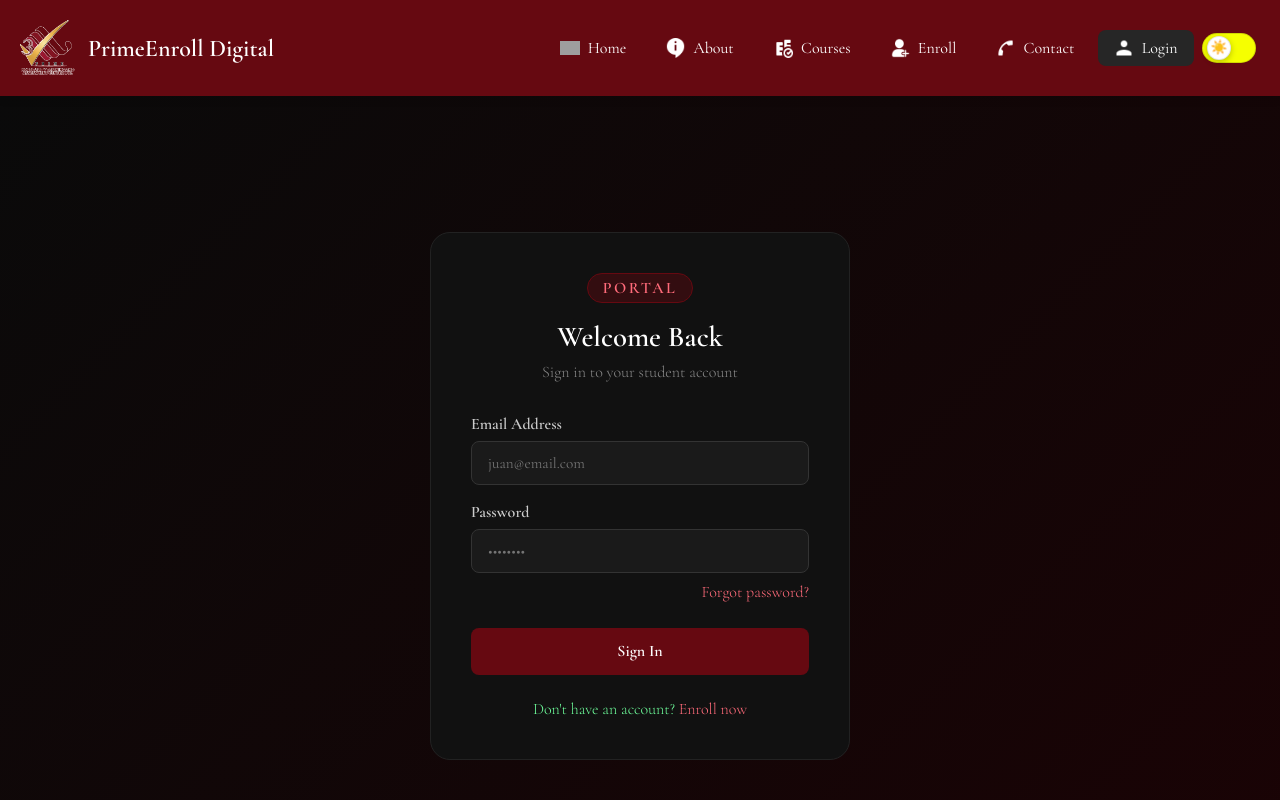
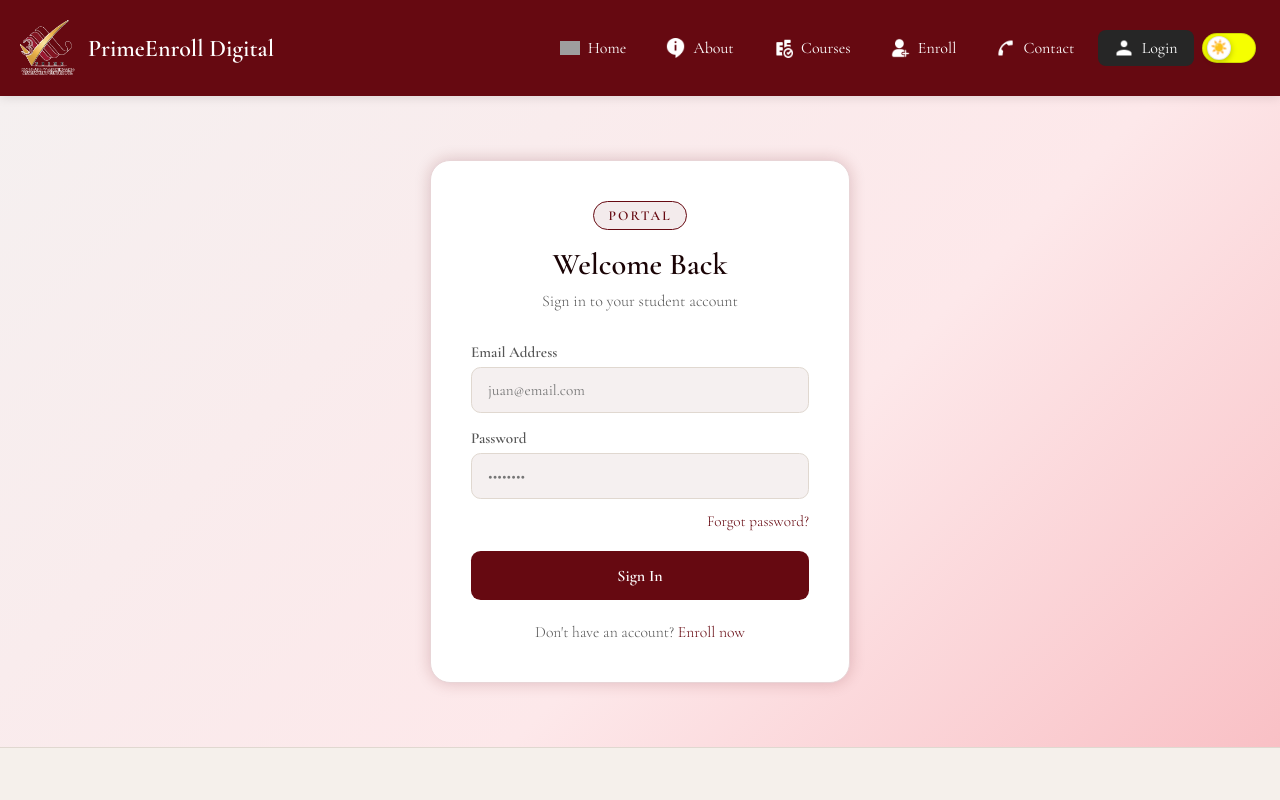
Before and after one commit to apassionatestudent/Site, a React (Vite) app in the folder frontend/: page /login in a window 1280 px wide. Shown: the top 800 px of the page. Built offline with nearby package versions, Linux system fonts and the light colour scheme; grey boxes are pictures that could not be loaded.

Commit message:
des: login page beautified and enable day/night mode (#8)

```diff
--- a/frontend/src/App.css
+++ b/frontend/src/App.css
@@ -7,7 +7,25 @@
   font-family: 'Cormorant Garamond', serif;
 }
 
+
+
 /* App.css */
+
+html,
+body,
+#root {
+  height: 100%;
+}
+
+.app-shell {
+  min-height: 100vh;
+  display: flex;
+  flex-direction: column;
+}
+
+.app-main {
+  flex: 1;
+}
 
 p {
   font-size: 16px;
--- a/frontend/src/App.jsx
+++ b/frontend/src/App.jsx
@@ -1,3 +1,39 @@
+
+// import { Routes, Route } from 'react-router-dom';
+// import './App.css'
+
+// // => import components
+// import NavBar from './components/public/Navbar/NavBar.jsx';
+// import Footer from './components/public/Footer/Footer.jsx';
+
+// // => import pages
+// import Home    from './pages/public/Home/Home.jsx';
+// import About   from './pages/public/About/About.jsx';
+// import Courses from './pages/public/Courses/Courses.jsx';
+// import Enroll  from './pages/public/Enroll/Enroll.jsx';
+// import Contact from './pages/public/Contact/Contact.jsx';
+// import Login   from './pages/public/Login/Login.jsx';
+
+// function App() {
+
+//   return (
+//     <>
+//       <NavBar />
+//       <Routes>
+//         <Route path="/"        element={<Home />} />
+//         <Route path="/home"    element={<Home />} />
+//         <Route path="/about"   element={<About />} />
+//         <Route path="/courses" element={<Courses />} />
+//         <Route path="/enroll"  element={<Enroll />} />
+//         <Route path="/contact" element={<Contact />} />
+//         <Route path="/login"   element={<Login />} />
+//       </Routes>
+//       <Footer />
+//     </>
+//   )
+// }
+
+// export default App
 
 import { Routes, Route } from 'react-router-dom';
 import './App.css'
@@ -7,29 +43,32 @@ import NavBar from './components/public/Navbar/NavBar.jsx';
 import Footer from './components/public/Footer/Footer.jsx';
 
 // => import pages
-import Home    from './pages/public/Home/Home.jsx';
-import About   from './pages/public/About/About.jsx';
+import Home from './pages/public/Home/Home.jsx';
+import About from './pages/public/About/About.jsx';
 import Courses from './pages/public/Courses/Courses.jsx';
-import Enroll  from './pages/public/Enroll/Enroll.jsx';
+import Enroll from './pages/public/Enroll/Enroll.jsx';
 import Contact from './pages/public/Contact/Contact.jsx';
-import Login   from './pages/public/Login/Login.jsx';
+import Login from './pages/public/Login/Login.jsx';
 
 function App() {
+  return (
+    <div className="app-shell">
+      <NavBar />
 
-  return (
-    <>
-      <NavBar />
-      <Routes>
-        <Route path="/"        element={<Home />} />
-        <Route path="/home"    element={<Home />} />
-        <Route path="/about"   element={<About />} />
-        <Route path="/courses" element={<Courses />} />
-        <Route path="/enroll"  element={<Enroll />} />
-        <Route path="/contact" element={<Contact />} />
-        <Route path="/login"   element={<Login />} />
-      </Routes>
+      <main className="app-main">
+        <Routes>
+          <Route path="/" element={<Home />} />
+          <Route path="/home" element={<Home />} />
+          <Route path="/about" element={<About />} />
+          <Route path="/courses" element={<Courses />} />
+          <Route path="/enroll" element={<Enroll />} />
+          <Route path="/contact" element={<Contact />} />
+          <Route path="/login" element={<Login />} />
+        </Routes>
+      </main>
+
       <Footer />
-    </>
+    </div>
   )
 }
 
--- a/frontend/src/pages/public/Login/Login.css
+++ b/frontend/src/pages/public/Login/Login.css
@@ -1,4 +1,4 @@
-.login {
+/* .login {
   color: #fff;
   min-height: 100vh;
   display: flex;
@@ -129,4 +129,162 @@
 
 .login-footer a:hover {
   text-decoration: underline;
+} */
+
+
+/* .login {
+  color: var(--text-primary);
+  min-height: 100%;
+  display: flex;
+  align-items: center;
+  justify-content: center;
+  padding: clamp(2rem, 5vh, 4rem) 1.5rem;
+  background: var(--bg-hero);
+} */
+
+.login {
+  color: var(--text-primary);
+  height: 100%;
+  min-height: calc(80vh - 0px);
+  display: flex;
+  align-items: center;
+  justify-content: center;
+  padding: 4rem 1.5rem;
+  background: var(--bg-hero);
 }
+
+/* .login-card {
+  background: var(--card-bg);
+  border: 1px solid var(--card-border);
+  border-radius: 1.25rem;
+  padding: 2.5rem;
+  width: 100%;
+  max-width: 420px;
+  box-shadow: var(--card-glow);
+} */
+
+.login-card {
+  width: 100%;
+  max-width: 420px;
+  background: var(--card-bg);
+  border: 1px solid var(--card-border);
+  border-radius: 1.25rem;
+  padding: 2.5rem;
+  box-shadow: var(--card-glow);
+}
+
+.login-header {
+  text-align: center;
+  margin-bottom: 2rem;
+}
+
+.login-tag {
+  display: inline-block;
+  background: var(--tag-bg);
+  border: 1px solid var(--tag-border);
+  color: var(--tag-color);
+  font-size: 0.85rem;
+  font-weight: 600;
+  letter-spacing: 0.15em;
+  text-transform: uppercase;
+  padding: 0.3rem 0.9rem;
+  border-radius: 2rem;
+  margin-bottom: 1rem;
+}
+
+.login-header h1 {
+  font-size: 1.9rem;
+  font-weight: 800;
+  margin-bottom: 0.5rem;
+  color: var(--text-primary);
+}
+
+.login-header p {
+  color: var(--text-secondary);
+  font-size: 1rem;
+  margin: 0;
+}
+
+.login-form {
+  display: flex;
+  flex-direction: column;
+  gap: 1rem;
+}
+
+.form-group {
+  display: flex;
+  flex-direction: column;
+  gap: 0.4rem;
+}
+
+.form-group label {
+  font-size: 0.95rem;
+  font-weight: 600;
+  color: var(--text-secondary);
+}
+
+.form-group input {
+  background: var(--bg-secondary);
+  border: 1px solid var(--border);
+  border-radius: 0.6rem;
+  color: var(--text-primary);
+  padding: 0.8rem 1rem;
+  font-size: 0.95rem;
+  transition: border-color 0.3s, background 0.3s;
+  outline: none;
+  font-family: inherit;
+}
+
+.form-group input:focus {
+  border-color: var(--accent);
+}
+
+.login-forgot {
+  text-align: right;
+  margin-top: -0.2rem;
+}
+
+.login-forgot a {
+  color: var(--accent-span);
+  font-size: 0.95rem;
+  text-decoration: none;
+}
+
+.login-forgot a:hover {
+  text-decoration: underline;
+}
+
+.login-btn {
+  width: 100%;
+  background: var(--accent);
+  color: #fff;
+  padding: 0.9rem;
+  border-radius: 0.6rem;
+  border: none;
+  font-size: 1rem;
+  font-weight: 600;
+  cursor: pointer;
+  transition: background 0.3s;
+  font-family: inherit;
+  margin-top: 0.25rem;
+}
+
+.login-btn:hover {
+  background: var(--accent-hover);
+}
+
+.login-footer {
+  text-align: center;
+  margin-top: 1.4rem;
+  color: var(--text-secondary);
+  font-size: 0.98rem;
+}
+
+.login-footer a {
+  color: var(--accent-span);
+  text-decoration: none;
+}
+
+.login-footer a:hover {
+  text-decoration: underline;
+}
--- a/frontend/src/pages/public/Login/Login.jsx
+++ b/frontend/src/pages/public/Login/Login.jsx
@@ -1,4 +1,66 @@
+// import { useState } from 'react';
+// import './Login.css';
+
+// export default function Login() {
+//   const [form, setForm] = useState({ email: '', password: '' });
+
+//   const handleChange = (e) => setForm({ ...form, [e.target.name]: e.target.value });
+
+//   const handleSubmit = (e) => {
+//     e.preventDefault();
+//     // TODO: connect to backend auth API, let me handle it, design
+//     console.log('Login attempted:', form.email);
+//   };
+
+//   return (
+//     <main className="login">
+//       <div className="login-card">
+//         <div className="login-header">
+//           <span className="login-tag">Portal</span>
+//           <h1>Welcome Back</h1>
+//           <p>Sign in to your student account</p>
+//         </div>
+
+//         <form className="login-form" onSubmit={handleSubmit}>
+//           <div className="form-group">
+//             <label>Email Address</label>
+//             <input
+//               type="email"
+//               name="email"
+//               value={form.email}
+//               onChange={handleChange}
+//               placeholder="juan@email.com"
+//               required
+//             />
+//           </div>
+//           <div className="form-group">
+//             <label>Password</label>
+//             <input
+//               type="password"
+//               name="password"
+//               value={form.password}
+//               onChange={handleChange}
+//               placeholder="••••••••"
+//               required
+//             />
+//           </div>
+//           <div className="login-forgot">
+//             <a href="#">Forgot password?</a>
+//           </div>
+//           <button type="submit" className="login-btn">Sign In</button>
+//         </form>
+
+//         <p className="login-footer">
+//           Don't have an account? <a href="/enroll">Enroll now</a>
+//         </p>
+//       </div>
+//     </main>
+//   );
+// }
+
+
 import { useState } from 'react';
+import { Link } from 'react-router-dom';
 import './Login.css';
 
 export default function Login() {
@@ -8,7 +70,7 @@ export default function Login() {
 
   const handleSubmit = (e) => {
     e.preventDefault();
-    // TODO: connect to backend auth API
+    // TODO: connect to backend auth API, let me handle it, design
     console.log('Login attempted:', form.email);
   };
 
@@ -33,6 +95,7 @@ export default function Login() {
               required
             />
           </div>
+
           <div className="form-group">
             <label>Password</label>
             <input
@@ -44,14 +107,16 @@ export default function Login() {
               required
             />
           </div>
+
           <div className="login-forgot">
-            <a href="#">Forgot password?</a>
+            <Link to="/forgot-password">Forgot password?</Link>
           </div>
+
           <button type="submit" className="login-btn">Sign In</button>
         </form>
 
         <p className="login-footer">
-          Don't have an account? <a href="/enroll">Enroll now</a>
+          Don't have an account? <Link to="/enroll">Enroll now</Link>
         </p>
       </div>
     </main>
```
